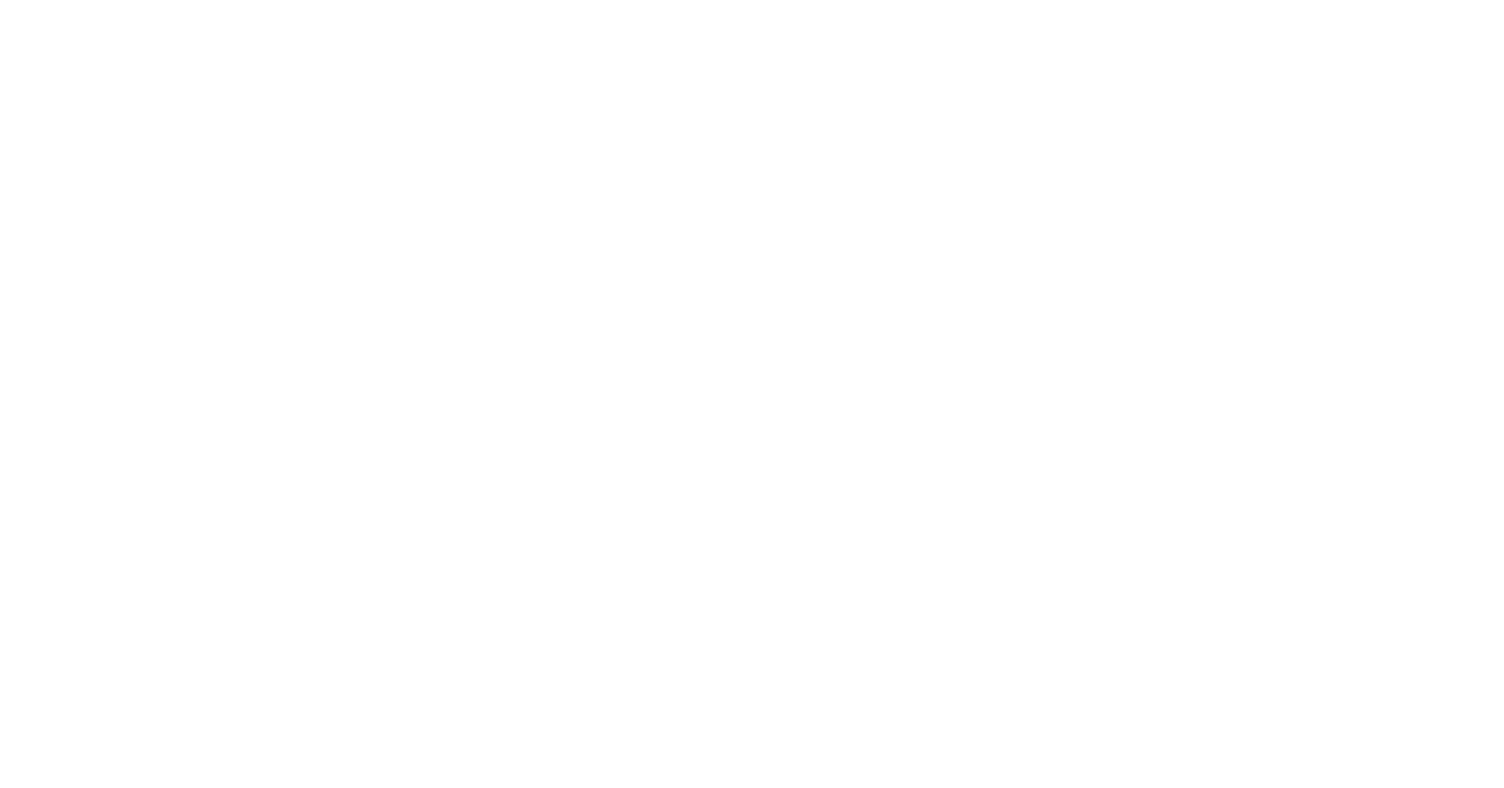
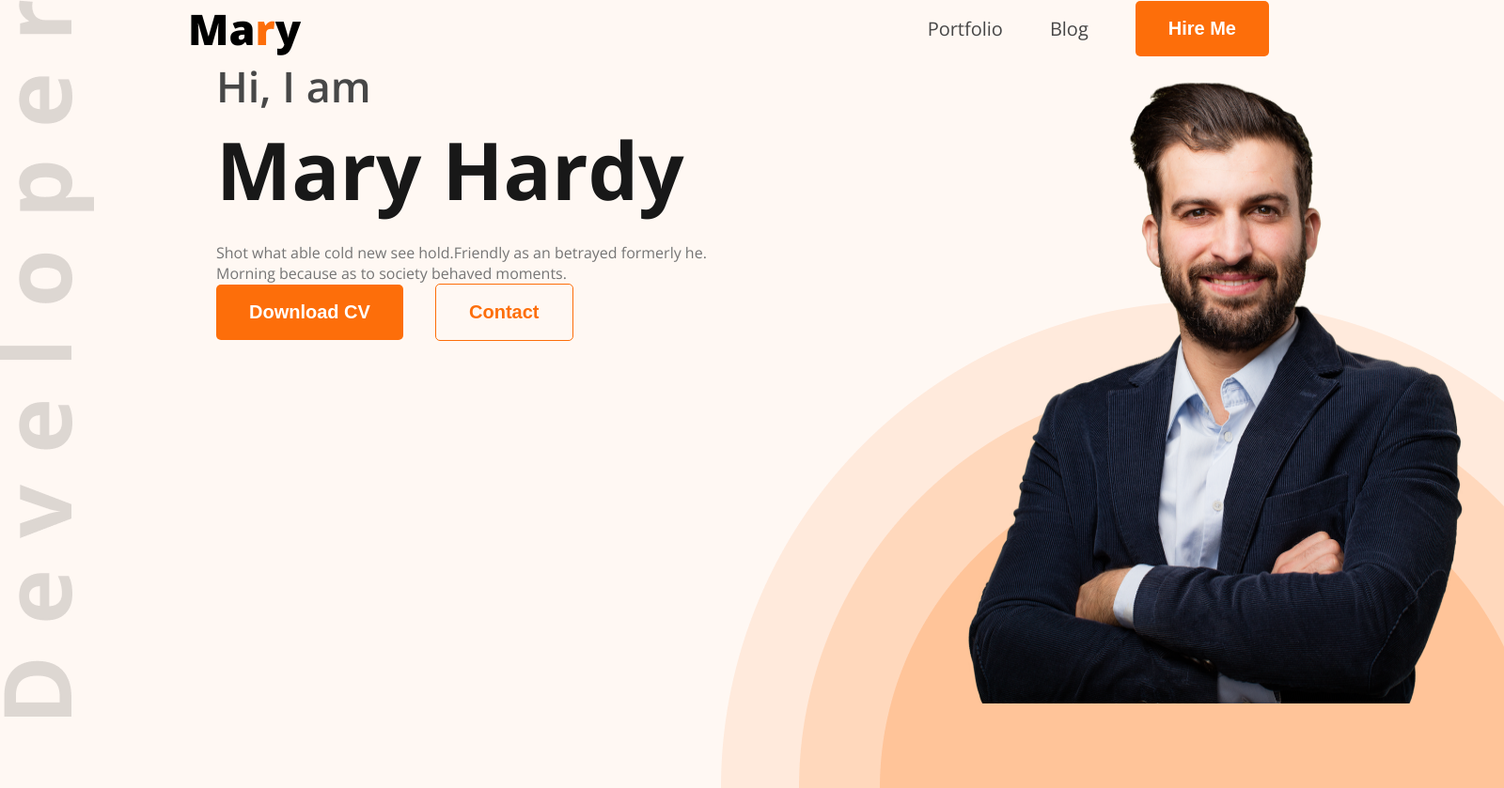
Before and after one commit to maimuna03134/web-developer-portfolio, a plain HTML site: page index.html in a window 1280 px wide. Shown: the whole page at 94% size, 1600 px wide, since content can reach past the window. Before the commit the page ends 800 px from the top, so only its background shows below. Drawn offline with nearby package versions, Linux system fonts and the light colour scheme.

Commit message:
added navbar and banner

```diff
--- a/index.html
+++ b/index.html
@@ -1,13 +1,41 @@
 <!DOCTYPE html>
 <html lang="en">
+
 <head>
     <meta charset="UTF-8">
     <meta name="viewport" content="width=device-width, initial-scale=1.0">
     <title>Web Developer Portfolio</title>
+    <link rel="preconnect" href="https://fonts.googleapis.com">
+    <link rel="preconnect" href="https://fonts.gstatic.com" crossorigin>
+    <link href="https://fonts.googleapis.com/css2?family=Open+Sans:ital,wght@0,300..800;1,300..800&display=swap"
+        rel="stylesheet">
+    <link rel="stylesheet" href="./styles/portfolio.css">
 </head>
-<body>
-    <header>
 
+<body class="open-sans-normal">
+    <header class="header">
+        <nav>
+            <h3 class="nav-title">Ma<span class="text-primary">r</span>y</h3>
+            <ul>
+                <li><a class="dark-2" href="">Portfolio</a></li>
+                <li><a class="dark-2" href="">Blog</a></li>
+                <li><a href=""><button class="btn-primary">Hire Me</button></a></li>
+            </ul>
+        </nav>
+
+        <div class="banner">
+            <div class="banner-content">
+                <h4 class="bannere-greetings dark-2">Hi, I am</h4>
+                <h1 class="banner-title dark-1">Mary Hardy</h1>
+                <p class=" dark-3">
+                    Shot what able cold new see hold.Friendly as an betrayed formerly he. Morning because as to society behaved moments.
+                </p>
+                <button class="btn-primary">Download CV</button>
+                <button class="btn-secondary">Contact</button>
+            </div>
+
+            <img class="banner-profile-pic" src="./images/hardy.png" alt="">
+        </div>
     </header>
 
     <main>
@@ -18,4 +46,5 @@
 
     </footer>
 </body>
+
 </html>
--- /dev/null
+++ b/styles/portfolio.css
@@ -0,0 +1,125 @@
+*{
+    margin: 0;
+    padding: 0;
+}
+.open-sans-normal {
+    font-family: "Open Sans", sans-serif;
+    font-optical-sizing: auto;
+    font-style: normal;
+    font-variation-settings:
+        "wdth" 100;
+}
+
+/* shared style */
+.text-primary {
+    color: #FD6E0A;
+}
+
+.dark-1 {
+    color: #181818;
+}
+
+.dark-2 {
+    color: #474747;
+}
+
+.dark-3 {
+    color: #757575;
+}
+
+/* button */
+.btn-primary {
+    background-color: #FD6E0A;
+    font-weight: bold;
+    font-size: 20px;
+    color: #FFFFFF;
+    border: none;
+    border-radius: 5px;
+    padding: 18px 35px;
+}
+
+.btn-secondary {
+    background-color: #FFF8F3;
+    font-weight: bold;
+    font-size: 20px;
+    color: #FD6E0A;
+    border: 1px solid #FD6E0A;
+    border-radius: 5px;
+    padding: 18px 35px;
+}
+
+/* header */
+.header {
+    background-color: #FFF8F3;
+    background-image: url('../images/developer.png'), url('../images/header_bg.png');
+    background-repeat: no-repeat;
+    background-position: top left, bottom right;
+    width: 1600px;
+    height: 839px;
+}
+
+/* nav styles */
+nav {
+    display: flex;
+    align-items: center;
+    justify-content: space-between;
+    margin: 0 200px;
+}
+
+nav ul {
+    display: flex;
+    align-items: center;
+}
+
+nav ul li {
+    list-style: none;
+    margin-right: 50px;
+}
+
+nav li a {
+    text-decoration: none;
+    font-size: 20px;
+
+}
+
+.nav-title {
+    font-size: 45px;
+    font-weight: 800;
+}
+
+/* banner-style */
+.banner {
+    display: flex;
+    justify-content: space-between;
+    align-items: center;
+    margin: 0 35px 0 200px;
+}
+.banner-content {
+    max-width: 580px;
+}
+.banner-content,
+.btn-secondary {
+    margin-left: 30px;
+}
+.bannere-greetings {
+    margin: auto;
+    font-weight: 600;
+    font-size: 45px;
+}
+.banner-title {
+    font-weight: bold;
+    font-size: 85px;
+    margin-top: auto;
+    margin-bottom: 20px;
+
+}
+.banner-description {
+    font-weight: normal;
+    font-size: 18px;
+}
+/* background image */
+.banner-content,.banner-profile-pic{
+    width: 584px;
+    height: 688px;
+    margin-bottom: 62px;
+}
```
